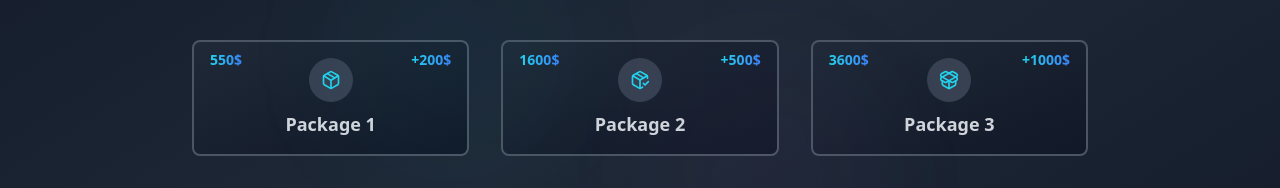
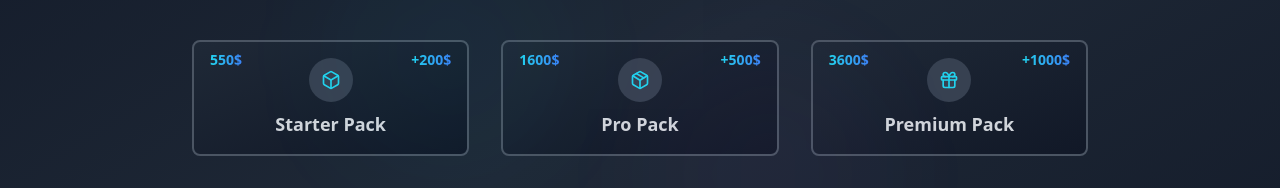
Before and after one commit to razuahmedjoy/cipher-package-launchpad, a React (Vite) app: page / in a window 1280 px wide. Shown: the part 310-498 px from the top of the page. Built offline with nearby package versions, Linux system fonts and the light colour scheme.

Commit message:
Refactor: Improve package icons
Use more interesting and different icons for packages.

```diff
--- a/src/components/PackageCard.tsx
+++ b/src/components/PackageCard.tsx
@@ -1,6 +1,6 @@
 
 import React from 'react';
-import { Package, PackageCheck, PackageOpen } from 'lucide-react';
+import { Box, Gift, Package } from 'lucide-react';
 
 interface PackageCardProps {
   packageName: string;
@@ -8,18 +8,18 @@ interface PackageCardProps {
   onSelect: () => void;
   price: number;
   bonus: number;
-  iconType: 'package' | 'package-check' | 'package-open';
+  iconType: 'box' | 'gift' | 'package';
 }
 
 const PackageCard = ({ packageName, isSelected, onSelect, price, bonus, iconType }: PackageCardProps) => {
   const getIcon = () => {
     switch (iconType) {
+      case 'box':
+        return Box;
+      case 'gift':
+        return Gift;
       case 'package':
         return Package;
-      case 'package-check':
-        return PackageCheck;
-      case 'package-open':
-        return PackageOpen;
       default:
         return Package;
     }
--- a/src/pages/Index.tsx
+++ b/src/pages/Index.tsx
@@ -11,22 +11,22 @@ const Index = () => {
 
   const packages = [
     {
-      name: 'Package 1',
+      name: 'Starter Pack',
       price: 550,
       bonus: 200,
+      iconType: 'box' as const,
+    },
+    {
+      name: 'Pro Pack',
+      price: 1600,
+      bonus: 500,
       iconType: 'package' as const,
     },
     {
-      name: 'Package 2',
-      price: 1600,
-      bonus: 500,
-      iconType: 'package-check' as const,
-    },
-    {
-      name: 'Package 3',
+      name: 'Premium Pack',
       price: 3600,
       bonus: 1000,
-      iconType: 'package-open' as const,
+      iconType: 'gift' as const,
     },
   ];
 
```
